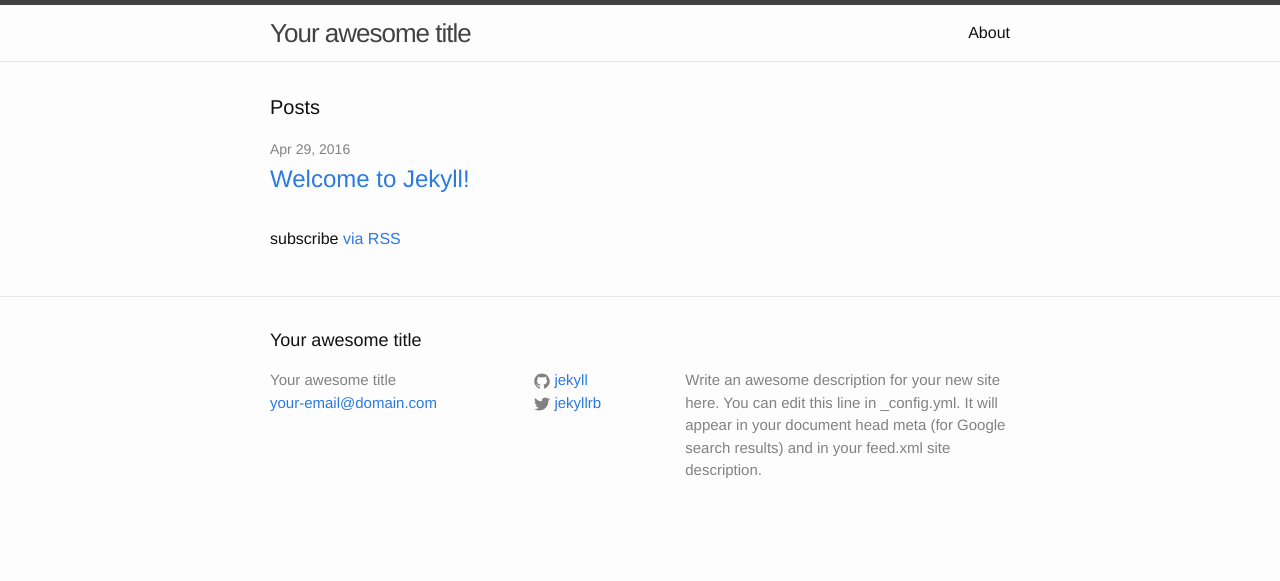
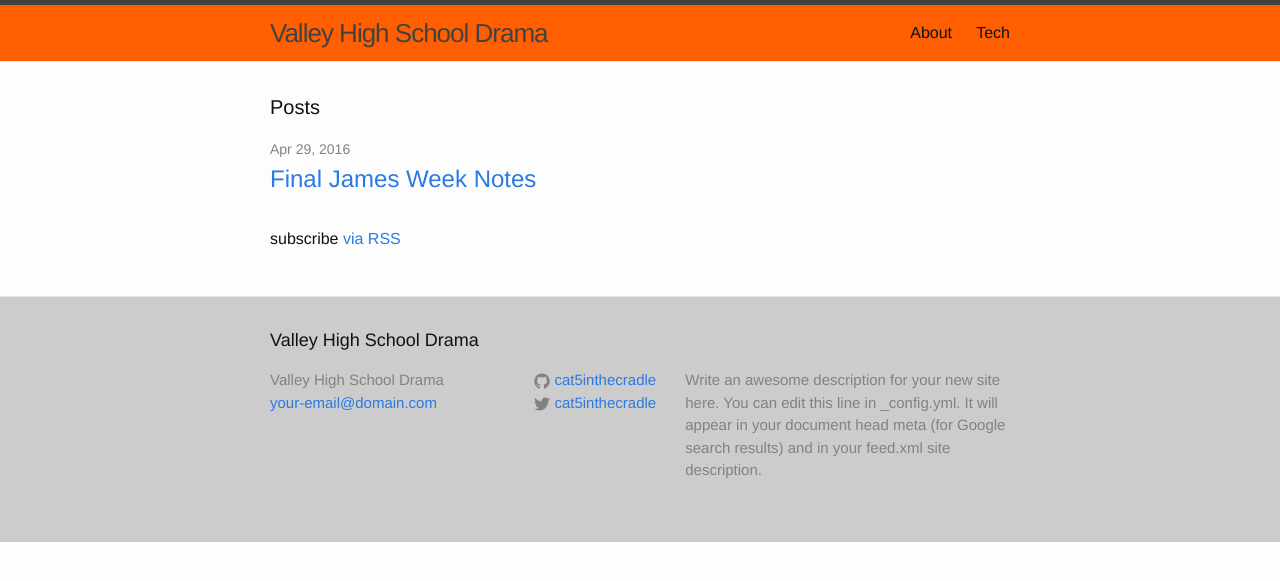
Before and after one commit to cat5inthecradle/valleydrama, a Jekyll site: the page built from index.html, in a window 1280 px wide. Shown: the top 581 px of the page. Built offline with Jekyll 4.4.1, drawn with Linux system fonts in a browser that asks for light colours; some of the changed lines change nothing that is shown.

Commit message:
Added tech page, tweaked styles, removed sample post

```diff
--- a/_config.yml
+++ b/_config.yml
@@ -6,16 +6,16 @@
 # 'jekyll serve'. If you change this file, please restart the server process.
 
 # Site settings
-title: Your awesome title
+title: Valley High School Drama
 email: your-email@domain.com
 description: > # this means to ignore newlines until "baseurl:"
   Write an awesome description for your new site here. You can edit this
   line in _config.yml. It will appear in your document head meta (for
   Google search results) and in your feed.xml site description.
 baseurl: "" # the subpath of your site, e.g. /blog
-url: "http://yourdomain.com" # the base hostname & protocol for your site
-twitter_username: jekyllrb
-github_username:  jekyll
+url: "www.darinlwebb.com/valleydrama" # the base hostname & protocol for your site
+twitter_username: cat5inthecradle
+github_username:  cat5inthecradle
 
 # Build settings
 markdown: kramdown
--- a/_includes/header.html
+++ b/_includes/header.html
@@ -6,14 +6,17 @@
 
     <nav class="site-nav">
       <a href="#" class="menu-icon">
-        <svg viewBox="0 0 18 15">
-          <path fill="#424242" d="M18,1.484c0,0.82-0.665,1.484-1.484,1.484H1.484C0.665,2.969,0,2.304,0,1.484l0,0C0,0.665,0.665,0,1.484,0 h15.031C17.335,0,18,0.665,18,1.484L18,1.484z"/>
-          <path fill="#424242" d="M18,7.516C18,8.335,17.335,9,16.516,9H1.484C0.665,9,0,8.335,0,7.516l0,0c0-0.82,0.665-1.484,1.484-1.484 h15.031C17.335,6.031,18,6.696,18,7.516L18,7.516z"/>
-          <path fill="#424242" d="M18,13.516C18,14.335,17.335,15,16.516,15H1.484C0.665,15,0,14.335,0,13.516l0,0 c0-0.82,0.665-1.484,1.484-1.484h15.031C17.335,12.031,18,12.696,18,13.516L18,13.516z"/>
-        </svg>
+          <svg viewBox="0 0 18 15">
+            <path fill="#424242" d="M18,1.484c0,0.82-0.665,1.484-1.484,1.484H1.484C0.665,2.969,0,2.304,0,1.484l0,0C0,0.665,0.665,0,1.484,0 h15.031C17.335,0,18,0.665,18,1.484L18,1.484z"/>
+            <path fill="#424242" d="M18,7.516C18,8.335,17.335,9,16.516,9H1.484C0.665,9,0,8.335,0,7.516l0,0c0-0.82,0.665-1.484,1.484-1.484 h15.031C17.335,6.031,18,6.696,18,7.516L18,7.516z"/>
+            <path fill="#424242" d="M18,13.516C18,14.335,17.335,15,16.516,15H1.484C0.665,15,0,14.335,0,13.516l0,0 c0-0.82,0.665-1.484,1.484-1.484h15.031C17.335,12.031,18,12.696,18,13.516L18,13.516z"/>
+          </svg>
       </a>
 
       <div class="trigger">
+        {% if page.url != "/" %}
+          <a class="page-link" href="/">Home</a>
+        {% endif %}
         {% for my_page in site.pages %}
           {% if my_page.title %}
           <a class="page-link" href="{{ my_page.url | prepend: site.baseurl }}">{{ my_page.title }}</a>
--- /dev/null
+++ b/_posts/2016-04-29-final-james-post.markdown
@@ -0,0 +1,79 @@
+---
+layout: post
+title:  "Final James Week Notes"
+date:   2016-04-29 14:13:40 -0500
+categories: play announcements
+---
+
+# HELLO! HELLO!
+
+__JAMES AND THE GIANT PEACH__ Parents/Guardians,
+
+Thank you for sharing your student with us for the past 8 weeks!
+We have been more than impressed with the dedication, the commitment, and the
+enthusiasm of your students! How very talented they are!! We’re most assured
+you will agree when you watch them perform on April 29/30 at 7:00 P.M. and on May
+1 at 2:00 P.M.. at Valley High
+School’s Staplin Performing Arts Center. Please e-mail LINDA CROSE at crosel@wdmcs.org if you can assist with dinners/ rah rah bags/etc. Here are
+additional details concerning the production:
+
+#### MONDAY, April 25
+
+* __Dress Rehearsal__ at 4:00 P.M.
+  Dinner provided at Valley.
+
+#### TUESDAY, April 26
+
+* __Dress Rehearsal__ at 4:00 P.M.
+  Dinner provided at Valley.
+
+#### WEDNESAY, April 27
+
+* __Dress Rehearsal__ at 4:00 P.M.
+  Dinner provided at Valley.
+* __Parent/Preview Night__ Curtain Time is 7:00.
+  Parents: Please bring your camera and/or video camera to this rehearsal: the appropriate time to flash cameras!
+
+#### THURSDAY, April 28
+
+* __Rah Rah Rah__ Cast/Crew will meet in Drama Room at 7:00 A.M.
+  __Elementary Matinee__ Students dismissed at 9:53 for elementary matinee production at 11:30. (No extra seats available.)
+* Sack lunches provided for all students at VHS. Students are __NOT__ to leave school for lunch.
+
+#### FRIDAY, April 29
+
+* __OPENING!!!__
+  Call time: 5:00 P.M.
+  Curtain time: 7:00 P.M.
+
+***Please send 1 dozen cookies/bars with your student to sell during INTERMISSION.***
+
+#### SATURDAY, April 30
+
+* Call time: 5:00 P.M..
+  Curtain time: 7:00 P.M.
+* __Cast/crew Party__ immediately following at Godfather’s Pizza on Ashworth until 11:30 P.M. This is adult-chaperoned. $5 for all you can eat pizza/pop.
+
+#### SUNDAY, May 1
+
+* Call time: 12:00 NOON
+* __STRIKE SET__ immediately following show, and check in costumes. All actors/all crew/techies. We will need everyone!
+* __STRIKE PARTY__ at school sponsored by parents and adult-chaperoned.
+
+***Please send 1 bag of chips or cookies/bars with your student or 2 liters of pop. These will be eaten during the strike party back at VALLEY. Yumm. Yumm.***
+
+### TICKETS
+Reservations can be made at [www.midwestix.com][tix] or by calling [515.244.2771][box]. We encourage you to order tickets online. Tickets can also be purchased at the box office immediately prior to each performance.
+
+[tix]: http://www.midwestix.com
+[box]: tel:5152442771
+
+__Students & Sr. Citizens:__ $7
+__Adults:__ $10
+
+### FLOWERS
+Carnations will be available in the lobby for $2 and bouquets for $6.
+
+***THANK YOU for your continued support!***
+
+Stacy Hansen and Linda Crose
--- a/_sass/_layout.scss
+++ b/_sass/_layout.scss
@@ -2,6 +2,7 @@
  * Site header
  */
 .site-header {
+    background: #FF5F00;
     border-top: 5px solid $grey-color-dark;
     border-bottom: 1px solid $grey-color-light;
     min-height: 56px;
@@ -98,6 +99,7 @@
  * Site footer
  */
 .site-footer {
+    background: #ccc;
     border-top: 1px solid $grey-color-light;
     padding: $spacing-unit 0;
 }
--- a/tech.html
+++ b/tech.md
@@ -1 +1,7 @@
+---
+layout: page
+title: Tech
+permalink: /tech/
+---
+
 List of activities that student will do in the shop, required and recommended gear, examples of past projects.
```
Also changed, not shown: _drafts/2016-04-29-welcome-to-jekyll.markdown (renamed from _posts/2016-04-29-welcome-to-jekyll.markdown).
